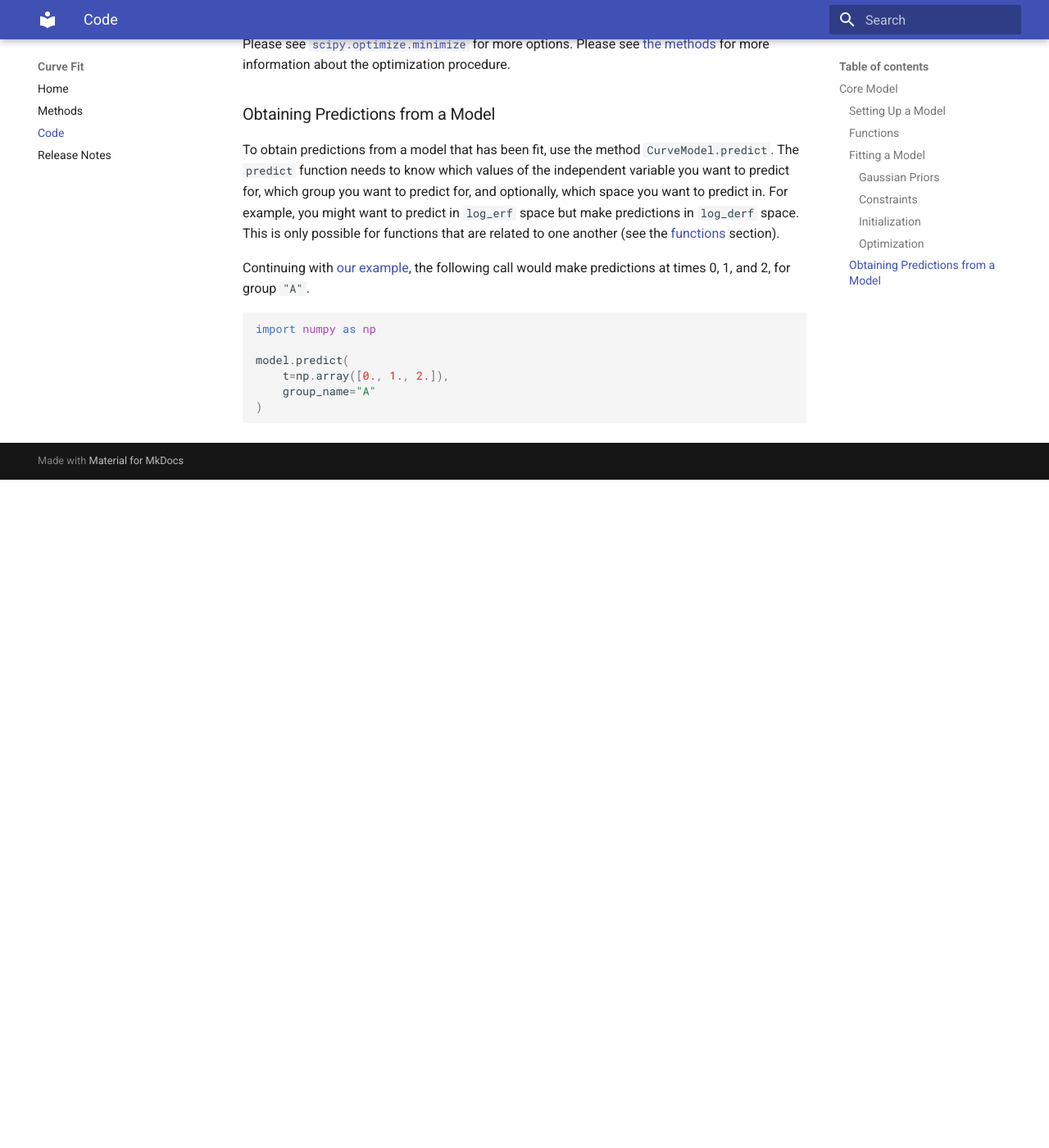
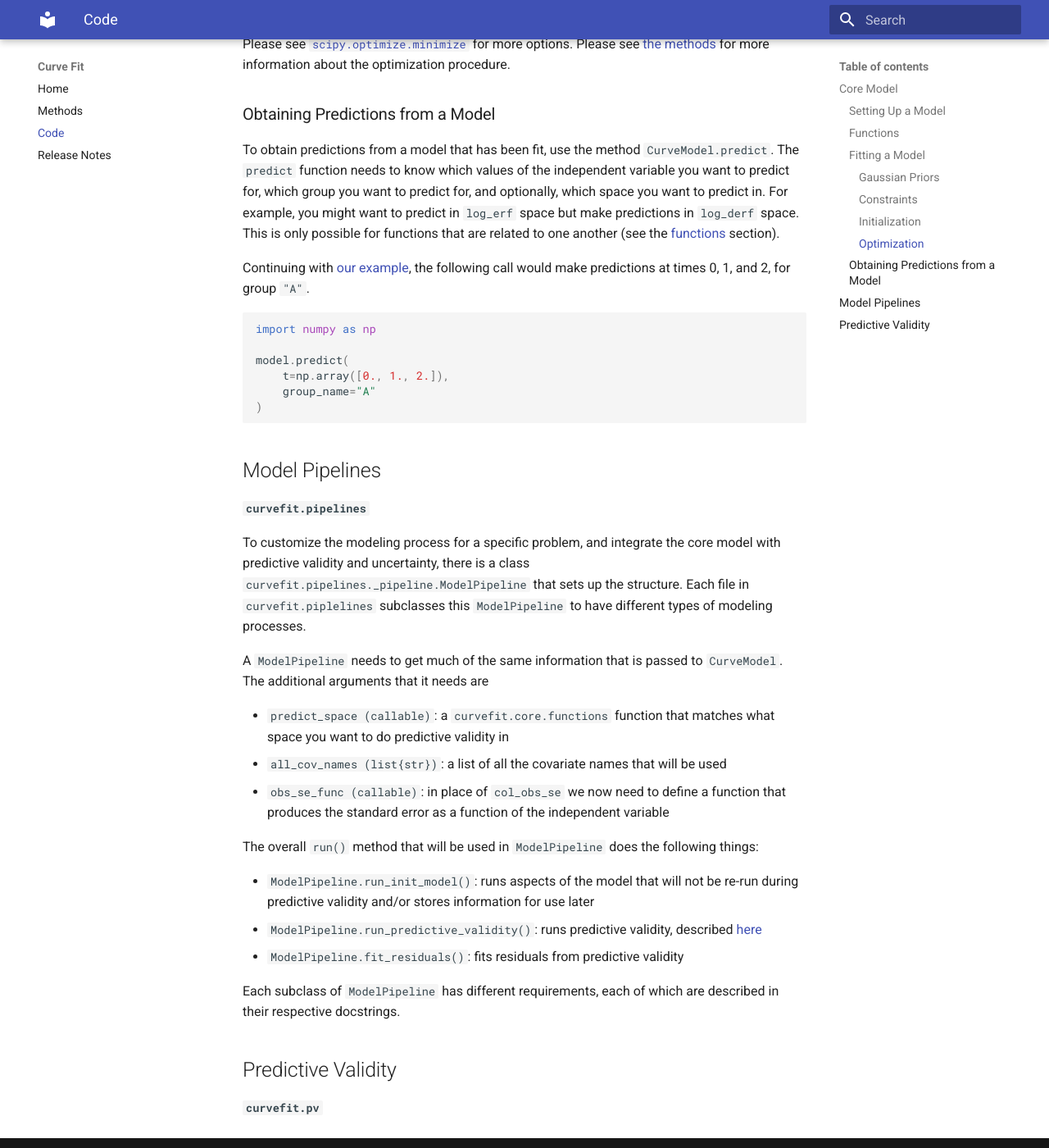
Before and after one commit to ihmeuw-msca/CurveFit, an MkDocs documentation site: the page built from docs/code.md, in a window 1280 px wide and 1400 px high, scrolled down 3704 px. Shown: the whole window at 82% size. Built offline with MkDocs 1.6.1 and Material for MkDocs 9.7.7, drawn with Linux system fonts in a browser that asks for light colours; before the commit the page ends 4289 px from its top, so only the background shows below that.

Commit message:
merge conflict.

````diff
--- a/docs/code.md
+++ b/docs/code.md
@@ -188,3 +188,32 @@
     group_name="A"
 )
 ```
+
+## Model Pipelines
+**`curvefit.pipelines`**
+
+To customize the modeling process for a specific problem, and integrate the core model with predictive
+validity and uncertainty, there is a class `curvefit.pipelines._pipeline.ModelPipeline` that sets up the structure.
+Each file in `curvefit.piplelines` subclasses this `ModelPipeline` to have different types of modeling processes.
+
+A `ModelPipeline` needs to get much of the same information that is passed to `CurveModel`. The additional
+arguments that it needs are
+
+- `predict_space (callable)`: a `curvefit.core.functions` function that matches what space
+    you want to do predictive validity in
+- `all_cov_names (list{str})`: a list of all the covariate names that will be used
+- `obs_se_func (callable)`: in place of `col_obs_se` we now need to define a function that
+    produces the standard error as a function of the independent variable
+
+The overall `run()` method that will be used in `ModelPipeline` does the following things:
+
+- `ModelPipeline.run_init_model()`: runs aspects of the model that will not be re-run during
+    predictive validity and/or stores information for use later
+- `ModelPipeline.run_predictive_validity()`: runs predictive validity, described [here](#predictive-validity)
+- `ModelPipeline.fit_residuals()`: fits residuals from predictive validity
+
+Each subclass of `ModelPipeline` has different requirements, each of which are described in their
+respective docstrings.
+
+## Predictive Validity
+**`curvefit.pv`**
````
Also changed, not shown: docs/methods.md (+12 -0 lines).
